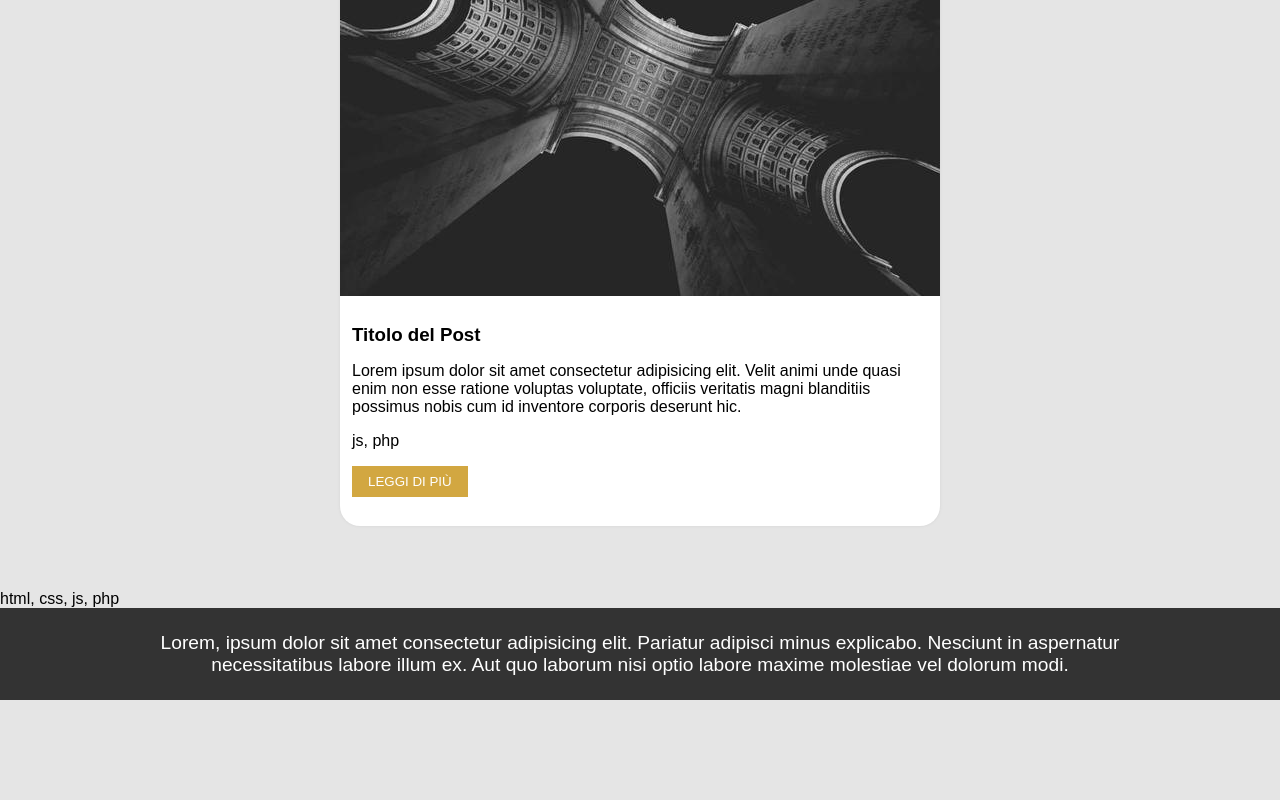
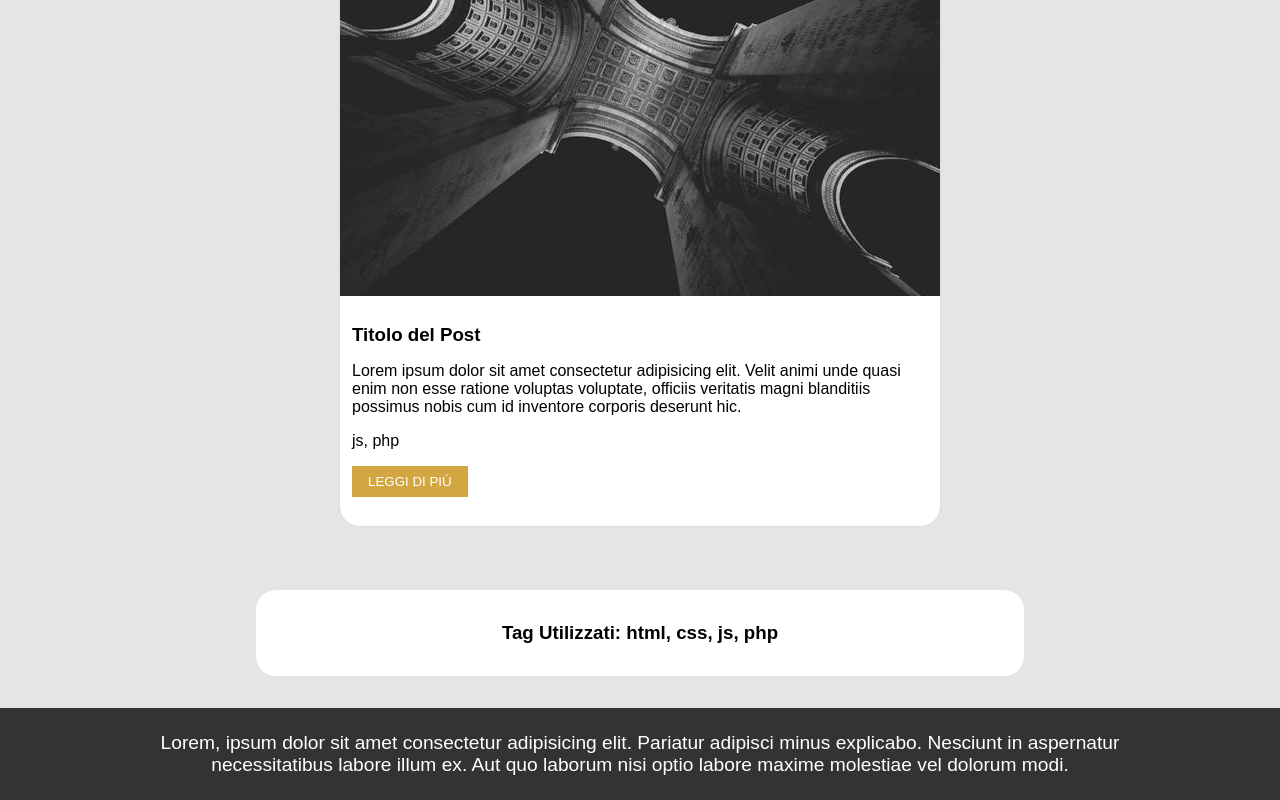
Before and after one commit to JacopoTrincanato/react-props, a React (Vite) app: page / in a window 1280 px wide. Shown: the part 1600-2400 px from the top of the page. Before the commit the page ends 2300 px from the top, so only its background shows below. Built offline with nearby package versions, Linux system fonts and the light colour scheme.

Commit message:
give style to section

```diff
--- a/src/components/AppMain.jsx
+++ b/src/components/AppMain.jsx
@@ -30,11 +30,12 @@ export default function AppMain() {
             {posts.map(post => <Card key={post.id} post={post} />)}
 
             <section>
-                {uniqueTags && uniqueTags.map((tag, index) => (
+                <h3>Tag Utilizzati: {uniqueTags && uniqueTags.map((tag, index) => (
                     <span key={index}>
                         {tag}{index < uniqueTags.length - 1 ? ', ' : ''}
                     </span>
-                ))}
+                ))}</h3>
+
             </section>
         </main>
 
--- a/src/index.css
+++ b/src/index.css
@@ -25,3 +25,12 @@ footer {
   width: 80%;
   margin: auto;
 }
+
+section {
+  width: 60%;
+  border-radius: 20px;
+  text-align: center;
+  margin: 2rem auto;
+  background-color: white;
+  padding: 2rem;
+}
```
